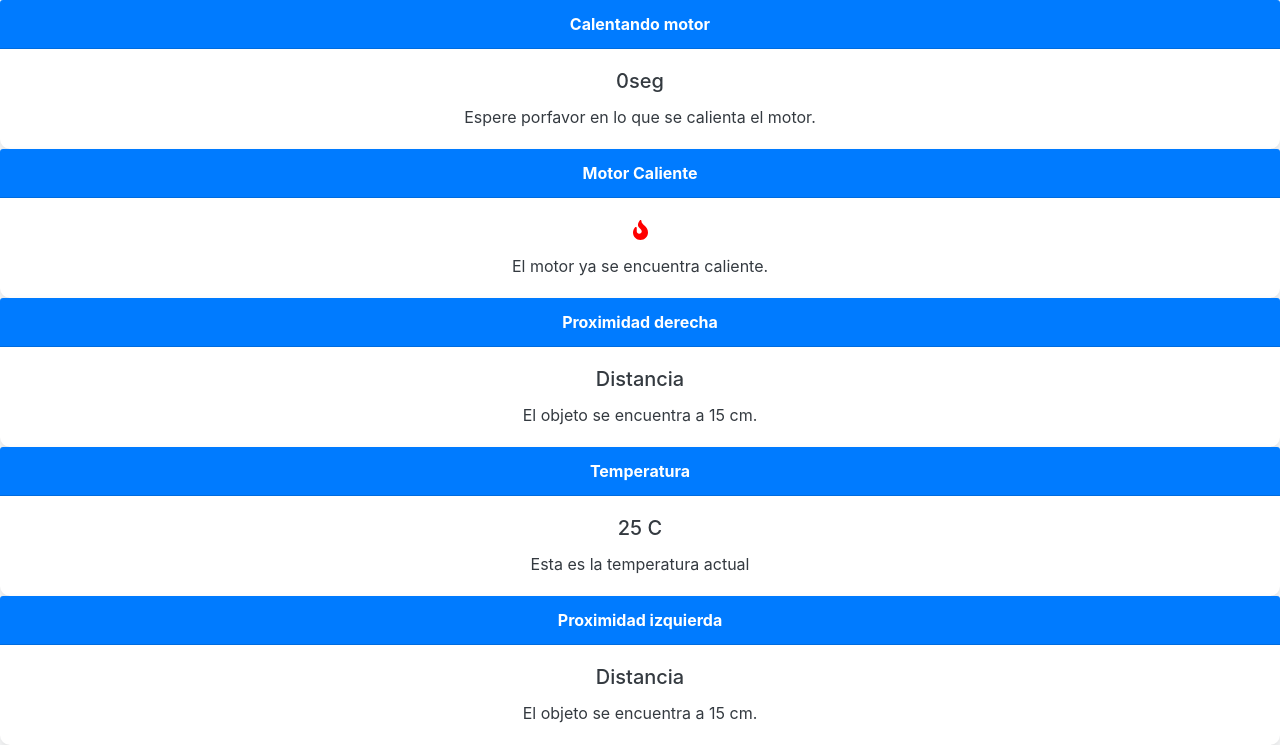
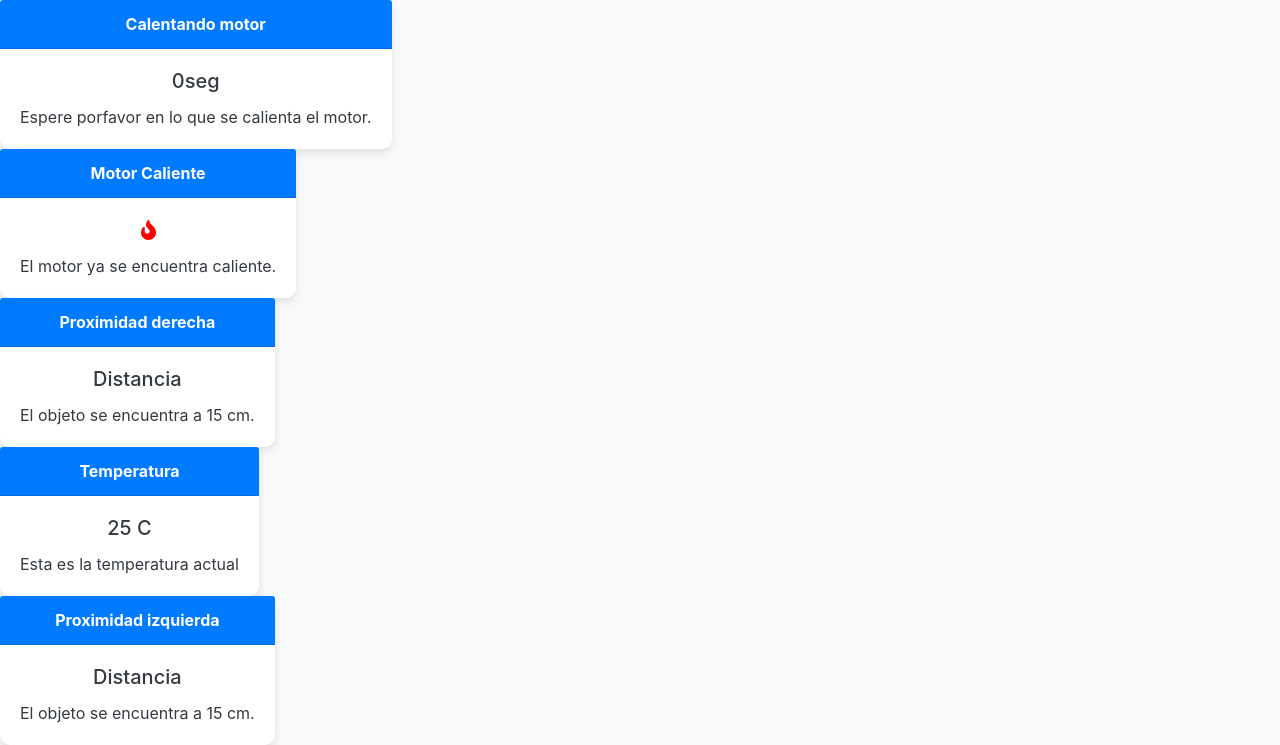
Before and after one commit to yeskawaii/motocicleta, a PHP site: page / in a window 1280 px wide. Shown: the part 56-801 px from the top of the page. Run offline with PHP 8.4, Linux system fonts and the light colour scheme; some libraries are stand-ins or nearby versions.

Commit message:
feat: styling details

```diff
--- a/styles.css
+++ b/styles.css
@@ -17,6 +17,8 @@ body.light-mode {
 .card {
   border: none;
   border-radius: 10px;
+  height: fit-content;
+  width: fit-content;
   box-shadow: 0 4px 8px rgba(0, 0, 0, 0.1);
   transition: box-shadow 0.3s;
 }
```
